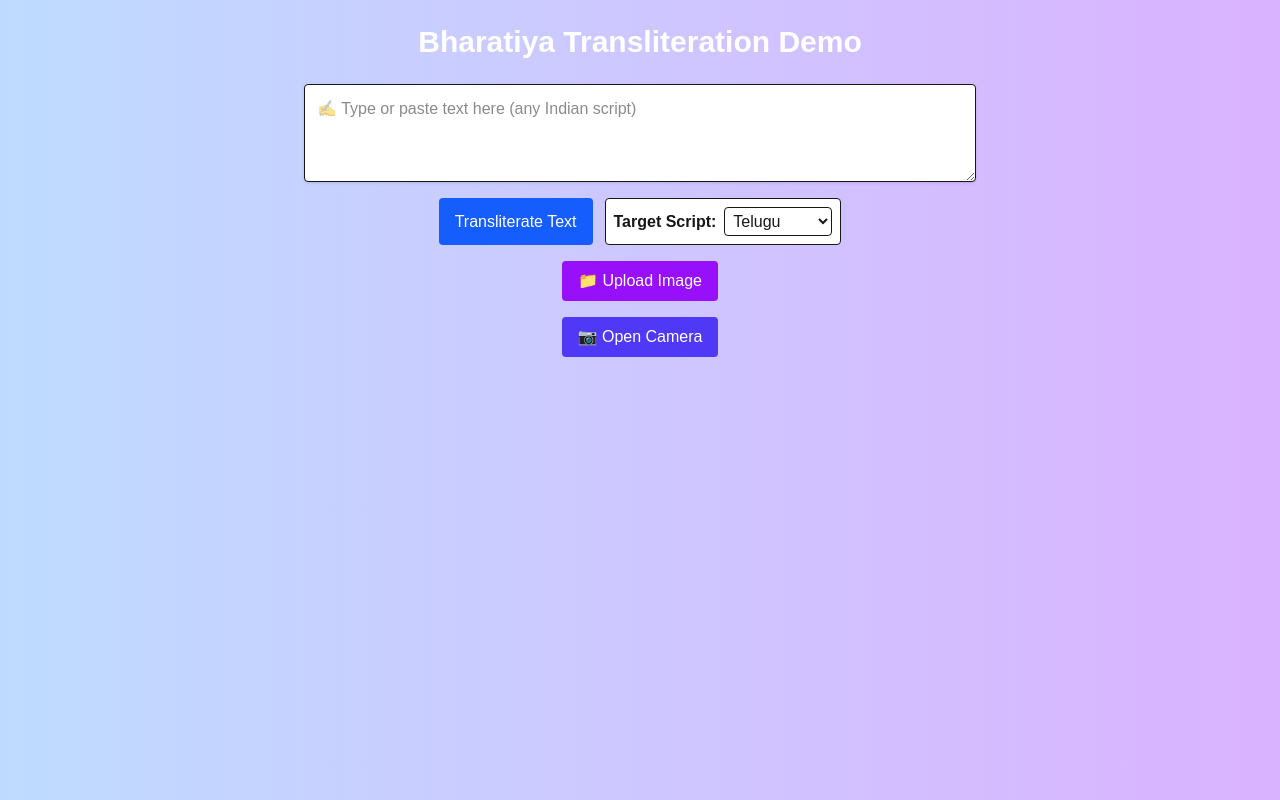
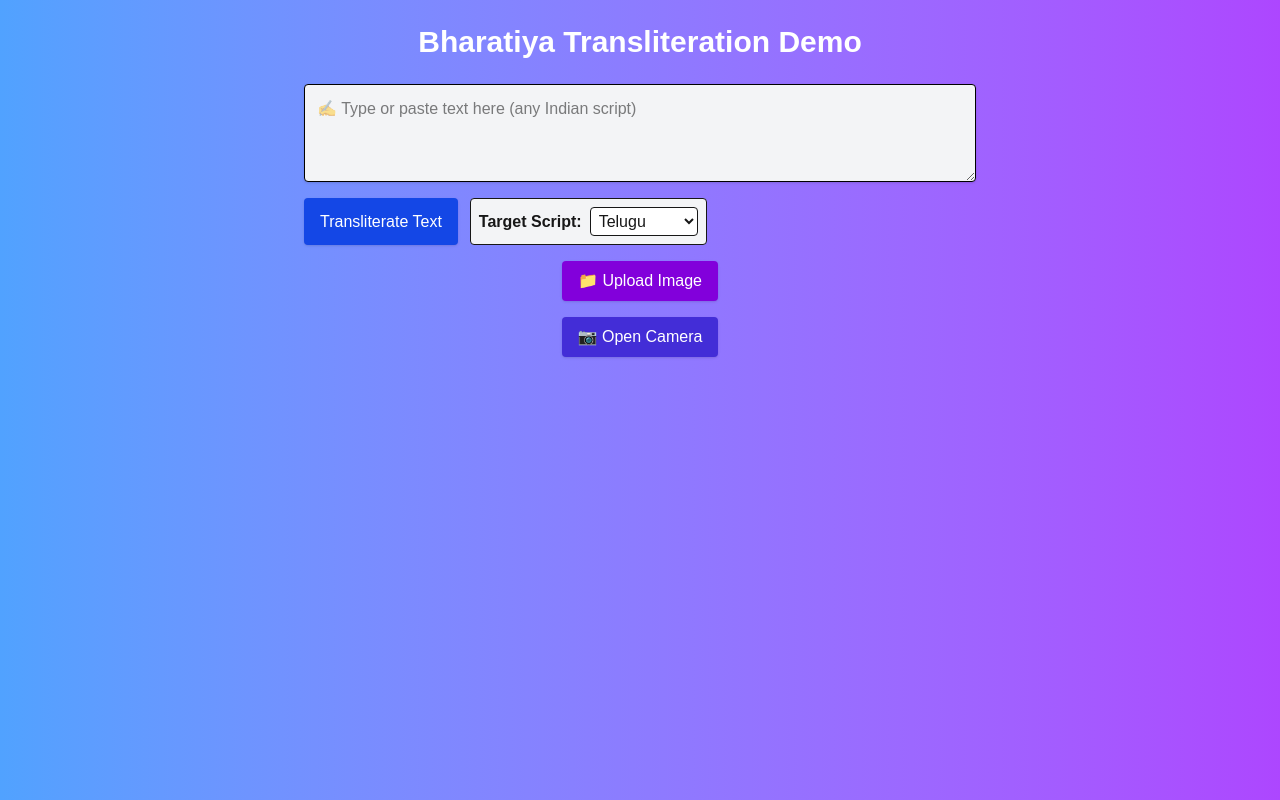
Before and after one commit to vivekm500/translit-frontend, a Next.js app: page / in a window 1280 px wide. Built offline with nearby package versions, Linux system fonts and the light colour scheme.

Commit message:
Update index.tsx

```diff
--- a/pages/index.tsx
+++ b/pages/index.tsx
@@ -2,42 +2,27 @@ import { useState, useRef, useCallback } from "react";
 import Cropper from "react-easy-crop";
 import Webcam from "react-webcam";
 
-interface TransliterationResult {
-  input: string;
-  detected_script: string;
-  transliterated_user: string;
-  transliterated_english: string;
-}
-
-interface CroppedAreaPixels {
-  x: number;
-  y: number;
-  width: number;
-  height: number;
-}
-
 export default function Home() {
-  const [textInput, setTextInput] = useState<string>("");
-  const [target, setTarget] = useState<string>("telugu");
-  const [result, setResult] = useState<TransliterationResult | null>(null);
-  const [loading, setLoading] = useState<boolean>(false);
+  const [textInput, setTextInput] = useState("");
+  const [target, setTarget] = useState("telugu");
+  const [result, setResult] = useState<any>(null);
+  const [loading, setLoading] = useState(false);
 
   const [imageUrl, setImageUrl] = useState<string | null>(null);
-  const [crop, setCrop] = useState<{ x: number; y: number }>({ x: 0, y: 0 });
-  const [zoom, setZoom] = useState<number>(1);
-  const [croppedAreaPixels, setCroppedAreaPixels] =
-    useState<CroppedAreaPixels | null>(null);
+  const [crop, setCrop] = useState({ x: 0, y: 0 });
+  const [zoom, setZoom] = useState(1);
+  const [croppedAreaPixels, setCroppedAreaPixels] = useState<any>(null);
 
   const inputRef = useRef<HTMLInputElement | null>(null);
   const webcamRef = useRef<Webcam | null>(null);
-  const [cameraOpen, setCameraOpen] = useState<boolean>(false);
+  const [cameraOpen, setCameraOpen] = useState(false);
+  const [facingMode, setFacingMode] = useState<"user" | "environment">(
+    "environment"
+  ); // 📷 rear by default
 
-  const onCropComplete = useCallback(
-    (_: unknown, croppedAreaPx: CroppedAreaPixels) => {
-      setCroppedAreaPixels(croppedAreaPx);
-    },
-    []
-  );
+  const onCropComplete = useCallback((_c: any, croppedAreaPx: any) => {
+    setCroppedAreaPixels(croppedAreaPx);
+  }, []);
 
   // Upload file
   const handleFile = (file: File | undefined) => {
@@ -61,14 +46,14 @@ export default function Home() {
     setLoading(true);
     try {
       const res = await fetch(
-        "https://translit-backend.onrender.com/transliterate-text",
+        `${process.env.NEXT_PUBLIC_API_URL}/transliterate-text`,
         {
           method: "POST",
           headers: { "Content-Type": "application/json" },
           body: JSON.stringify({ text: textInput, target }),
         }
       );
-      const data: TransliterationResult = await res.json();
+      const data = await res.json();
       setResult(data);
     } catch (err) {
       console.error(err);
@@ -85,10 +70,10 @@ export default function Home() {
       const resp = await fetch(imageUrl);
       const blob = await resp.blob();
 
-      let x: number | null = null,
-        y: number | null = null,
-        width: number | null = null,
-        height: number | null = null;
+      let x = null,
+        y = null,
+        width = null,
+        height = null;
       if (croppedAreaPixels) {
         x = Math.round(croppedAreaPixels.x);
         y = Math.round(croppedAreaPixels.y);
@@ -107,13 +92,13 @@ export default function Home() {
       }
 
       const res = await fetch(
-        "https://translit-backend.onrender.com/process-image",
+        `${process.env.NEXT_PUBLIC_API_URL}/process-image`,
         {
           method: "POST",
           body: fd,
         }
       );
-      const data: TransliterationResult = await res.json();
+      const data = await res.json();
       setResult(data);
     } catch (err) {
       console.error(err);
@@ -125,17 +110,11 @@ export default function Home() {
   const handleSpeak = async () => {
     if (!result) return;
     try {
-      const res = await fetch(
-        "https://translit-backend.onrender.com/speak",
-        {
-          method: "POST",
-          headers: { "Content-Type": "application/json" },
-          body: JSON.stringify({
-            text: result.transliterated_user,
-            target,
-          }),
-        }
-      );
+      const res = await fetch(`${process.env.NEXT_PUBLIC_API_URL}/speak`, {
+        method: "POST",
+        headers: { "Content-Type": "application/json" },
+        body: JSON.stringify({ text: result.transliterated_user, target }),
+      });
       if (!res.ok) return alert("TTS error");
       const blob = await res.blob();
       const url = URL.createObjectURL(blob);
@@ -148,8 +127,8 @@ export default function Home() {
   };
 
   return (
-    <div className="flex flex-col items-center min-h-screen p-6 bg-gradient-to-r from-blue-200 to-purple-300">
-      <h1 className="text-3xl font-bold text-white mb-6">
+    <div className="flex flex-col items-center min-h-screen p-4 sm:p-6 bg-gradient-to-r from-blue-400 to-purple-500">
+      <h1 className="text-2xl sm:text-3xl font-bold text-white mb-6 text-center">
         Bharatiya Transliteration Demo
       </h1>
 
@@ -158,23 +137,23 @@ export default function Home() {
         value={textInput}
         onChange={(e) => setTextInput(e.target.value)}
         placeholder="✍️ Type or paste text here (any Indian script)"
-        className="w-full max-w-2xl p-3 rounded border shadow mb-4 bg-white"
+        className="w-full max-w-2xl p-3 rounded border shadow mb-4 bg-gray-100 text-black"
         rows={3}
       />
-      <div className="flex gap-3 mb-4 flex-wrap">
+      <div className="flex flex-col sm:flex-row gap-3 mb-4 flex-wrap w-full max-w-2xl">
         <button
           onClick={handleTransliterateText}
-          className="px-4 py-2 bg-blue-600 text-white rounded"
+          className="px-4 py-2 bg-blue-700 text-white rounded shadow hover:bg-blue-800"
         >
           Transliterate Text
         </button>
 
-        <div className="border rounded p-2 bg-white">
+        <div className="border rounded p-2 bg-gray-100 flex items-center">
           <label className="font-semibold mr-2">Target Script:</label>
           <select
             value={target}
             onChange={(e) => setTarget(e.target.value)}
-            className="p-1 border rounded"
+            className="p-1 border rounded bg-white"
           >
             <option value="hindi">Hindi</option>
             <option value="english">English</option>
@@ -201,7 +180,7 @@ export default function Home() {
           className="hidden"
         />
         <button
-          className="px-4 py-2 bg-purple-600 text-white rounded"
+          className="px-4 py-2 bg-purple-700 text-white rounded shadow hover:bg-purple-800"
           onClick={() => inputRef.current?.click()}
         >
           📁 Upload Image
@@ -212,25 +191,36 @@ export default function Home() {
       <div className="mb-4">
         {!cameraOpen ? (
           <button
-            className="px-4 py-2 bg-indigo-600 text-white rounded"
+            className="px-4 py-2 bg-indigo-700 text-white rounded shadow hover:bg-indigo-800"
             onClick={() => setCameraOpen(true)}
           >
             📷 Open Camera
           </button>
         ) : (
-          <div className="flex flex-col items-center">
+          <div className="flex flex-col items-center gap-2">
             <Webcam
               audio={false}
               ref={webcamRef}
               screenshotFormat="image/jpeg"
-              width={320}
+              videoConstraints={{ facingMode }}
+              className="rounded shadow"
             />
-            <div className="flex gap-2 mt-2">
+            <div className="flex gap-2">
               <button
                 className="px-4 py-2 bg-green-600 text-white rounded"
                 onClick={captureFromWebcam}
               >
                 Capture Photo
+              </button>
+              <button
+                className="px-4 py-2 bg-yellow-600 text-white rounded"
+                onClick={() =>
+                  setFacingMode((prev) =>
+                    prev === "user" ? "environment" : "user"
+                  )
+                }
+              >
+                🔄 Switch Camera
               </button>
               <button
                 className="px-4 py-2 bg-red-600 text-white rounded"
@@ -246,7 +236,7 @@ export default function Home() {
       {/* Cropper */}
       {imageUrl && (
         <div className="mb-4 w-full max-w-2xl">
-          <div className="relative w-full h-64 bg-black">
+          <div className="relative w-full h-64 bg-black rounded">
             <Cropper
               image={imageUrl}
               crop={crop}
@@ -257,15 +247,15 @@ export default function Home() {
               onCropComplete={onCropComplete}
             />
           </div>
-          <div className="flex gap-3 mt-3">
+          <div className="flex gap-3 mt-3 flex-wrap">
             <button
-              className="px-4 py-2 bg-pink-600 text-white rounded"
+              className="px-4 py-2 bg-pink-600 text-white rounded shadow hover:bg-pink-700"
               onClick={handleProcessImage}
             >
               {loading ? "Processing..." : "Process Cropped Region"}
             </button>
             <button
-              className="px-4 py-2 bg-gray-500 text-white rounded"
+              className="px-4 py-2 bg-gray-600 text-white rounded shadow hover:bg-gray-700"
               onClick={() => setImageUrl(null)}
             >
               Clear Image
@@ -276,7 +266,7 @@ export default function Home() {
 
       {/* Results */}
       {result && (
-        <div className="mt-6 bg-white p-4 rounded shadow w-full max-w-2xl">
+        <div className="mt-6 bg-gray-100 text-black p-4 rounded shadow w-full max-w-2xl">
           <h2 className="font-bold mb-2">Result</h2>
           <p>
             <strong>Detected script:</strong> {result.detected_script}
@@ -292,7 +282,7 @@ export default function Home() {
             <strong>English (IAST):</strong> {result.transliterated_english}
           </p>
           <button
-            className="mt-3 px-4 py-2 bg-green-600 text-white rounded"
+            className="mt-3 px-4 py-2 bg-green-700 text-white rounded shadow hover:bg-green-800"
             onClick={handleSpeak}
           >
             🔊 Speak
```
